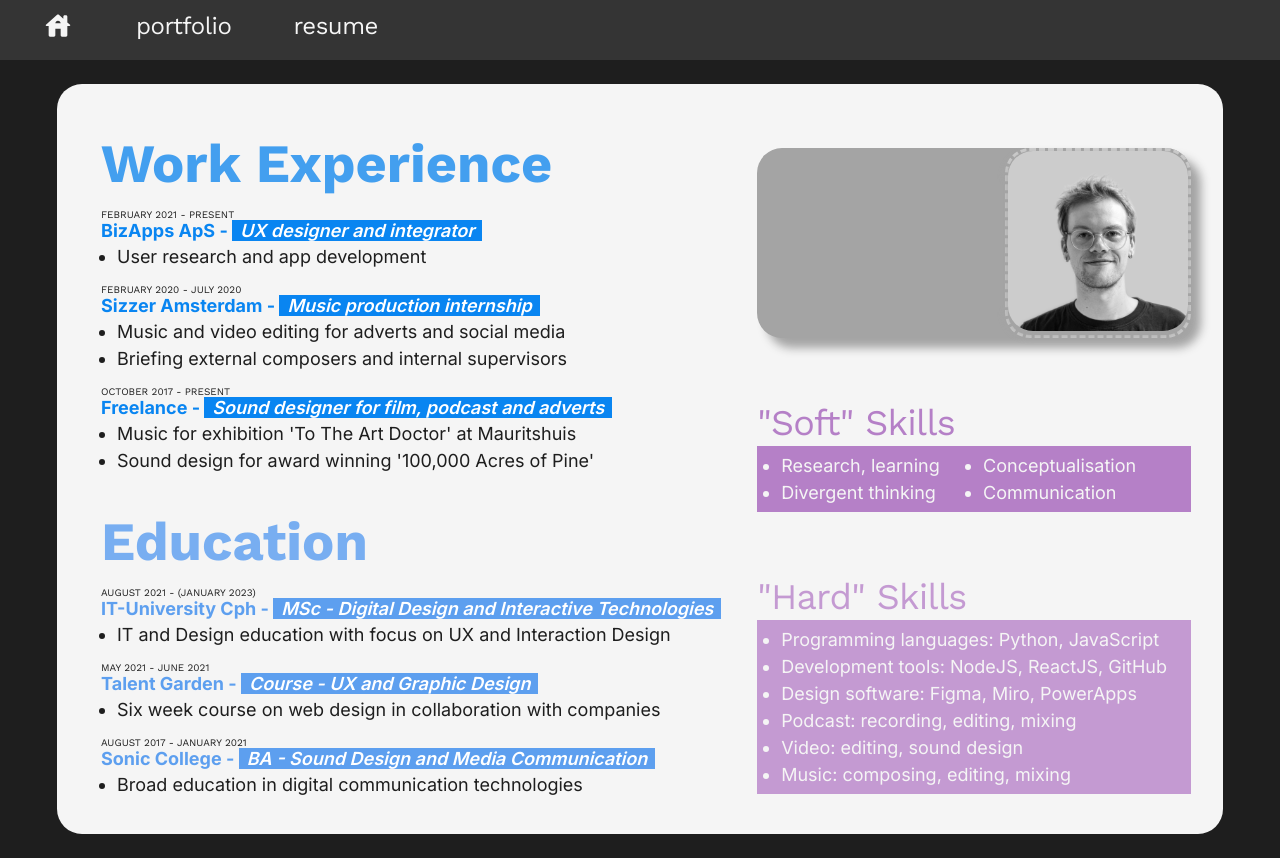
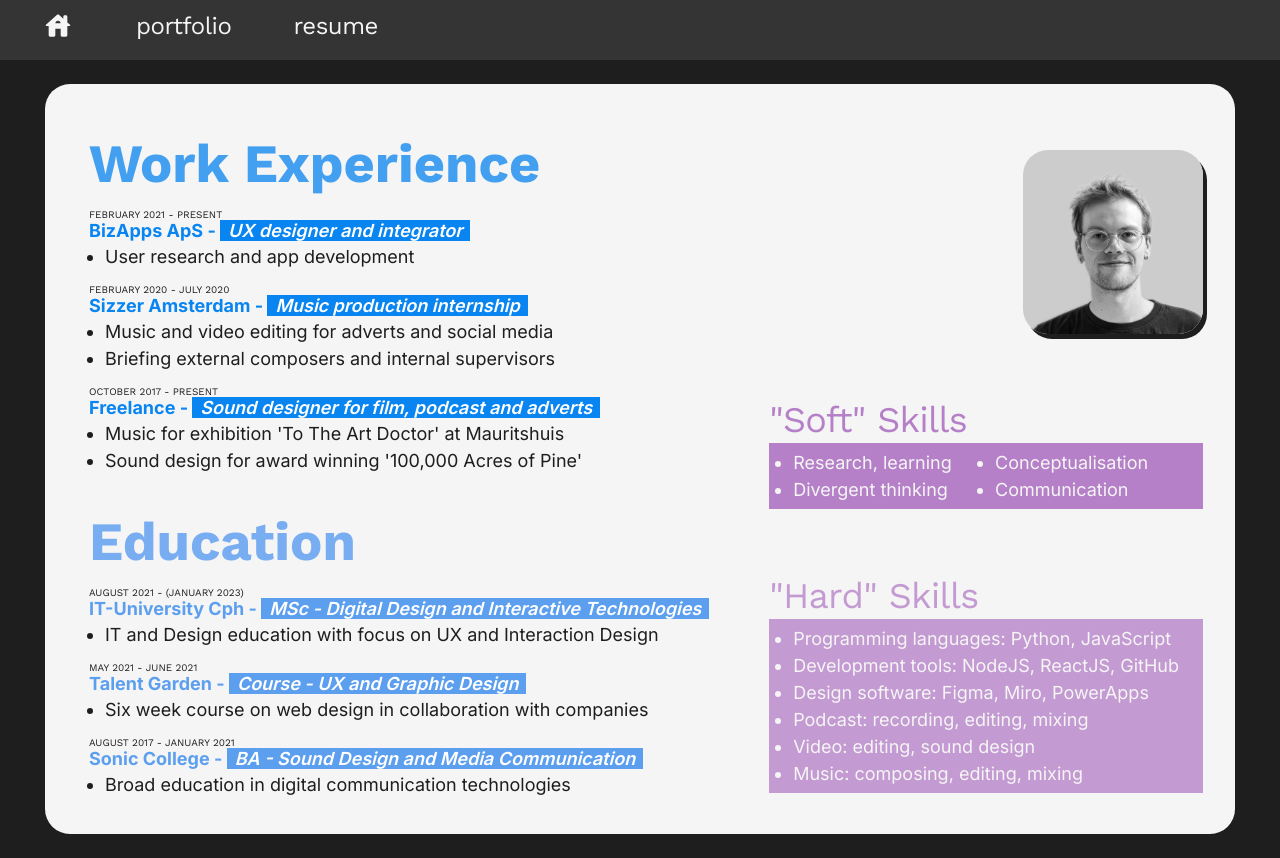
Before and after one commit to augustmon/portfolio, a React (Create React App) app: page /resume in a window 1280 px wide. Built offline with nearby package versions, Linux system fonts and the light colour scheme.

Commit message:
cleanups

```diff
--- a/src/components/Picture/Picture.css
+++ b/src/components/Picture/Picture.css
@@ -1,18 +1,10 @@
 .Picture {
-  margin-left: auto;
-  /* background-color: blue; */
-  border-style: dashed;
+  /* margin-right: 0; */
   width: 180px;
+  height: 100%;
+  object-fit: cover;
   border-radius: 25px;
-  border-color: var(--dull-grey-80);
-}
-
-.Picture > img {
-  border-radius: inherit;
-  box-shadow: -1px 4px 10px var(--dull-grey-100);
-  object-fit: cover;
-  width: 100%;
-  height: 100%;
+  box-shadow: 4px 5px 0 var(--dark-100);
 }
 
 .Resume > .Picture {
@@ -33,6 +25,10 @@
   .Resume > .Picture {
     visibility: visible;
     margin: 10px;
+    height: auto;
+    /* border-style: dashed; */
+    border-color: var(--dull-grey-80);
+    box-shadow: -1px 4px 10px var(--dull-grey-100);
   }
 }
 
--- a/src/components/Picture/Picture.js
+++ b/src/components/Picture/Picture.js
@@ -3,11 +3,10 @@
 
 export default function Picture() {
   return (
-    <div className="Picture">
-      <img
-        src={require("../../images/august_square.png")}
-        alt="profile of author"
-      />
-    </div>
+    <img
+      className="Picture"
+      src={require("../../images/august_square.png")}
+      alt="profile of author"
+    />
   );
 }
--- a/src/pages/Resume/Resume.css
+++ b/src/pages/Resume/Resume.css
@@ -4,6 +4,7 @@
   max-width: 1400px;
   align-items: stretch;
   /* justify-content: space-between; */
+  gap: 24px;
 }
 
 .left-column {
@@ -22,12 +23,12 @@
 }
 
 .picture-bg {
-  background-color: var(--dull-grey-100);
-  fill-opacity: 0.3;
-  box-shadow: 10px 10px 10px var(--dull-grey-100);
-  width: 100%;
-  margin-left: 100px;
-  border-radius: 25px;
+  /* background-color: var(--dark-80); */
+  /* fill-opacity: 0.3; */
+  /* width: 100%; */
+  /* margin-left: 100px; */
+  /* box-shadow: 4px 5px 0 var(--dark-100); */
+  /* border-radius: 25px; */
 }
 
 @media (max-width: 1200px) {
```
